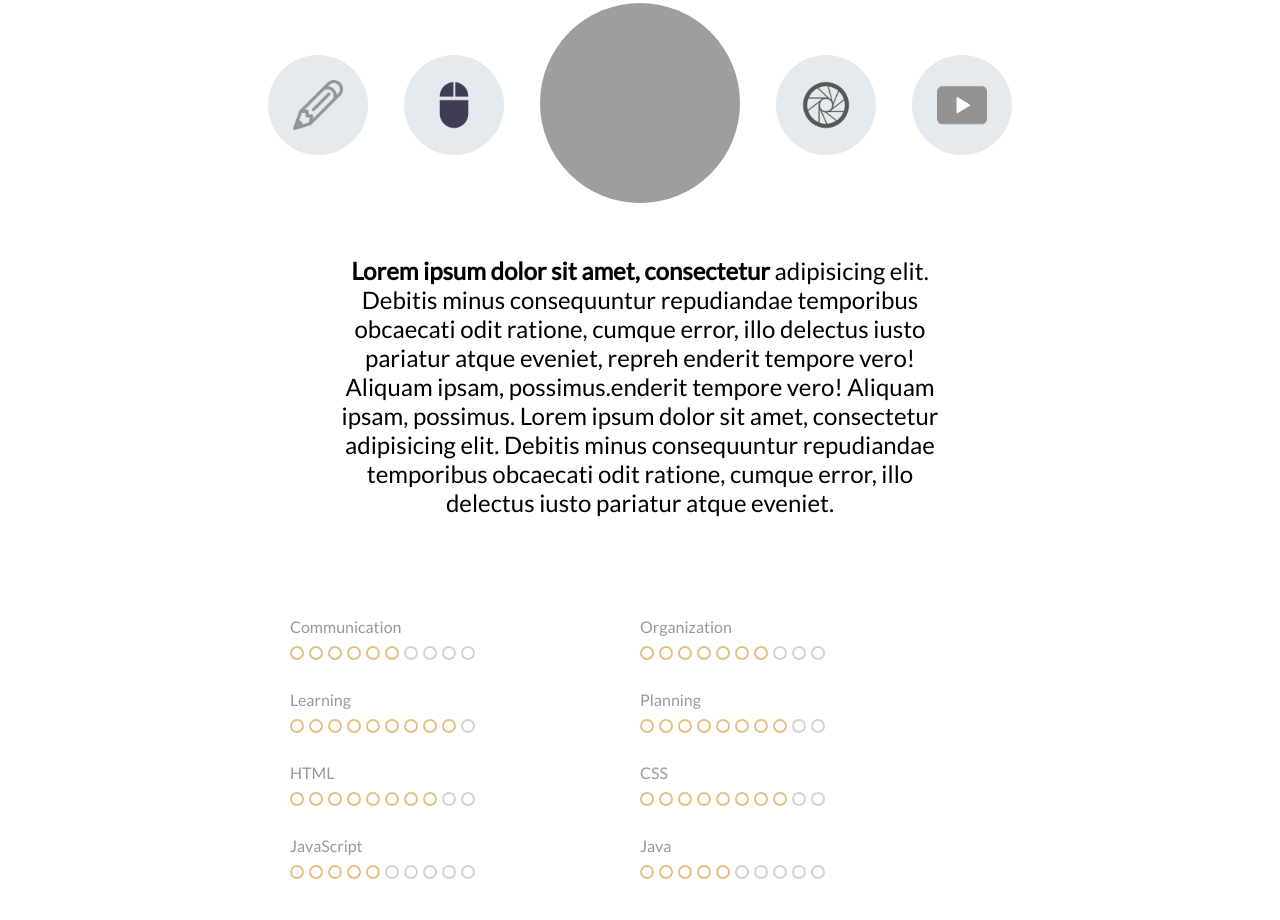
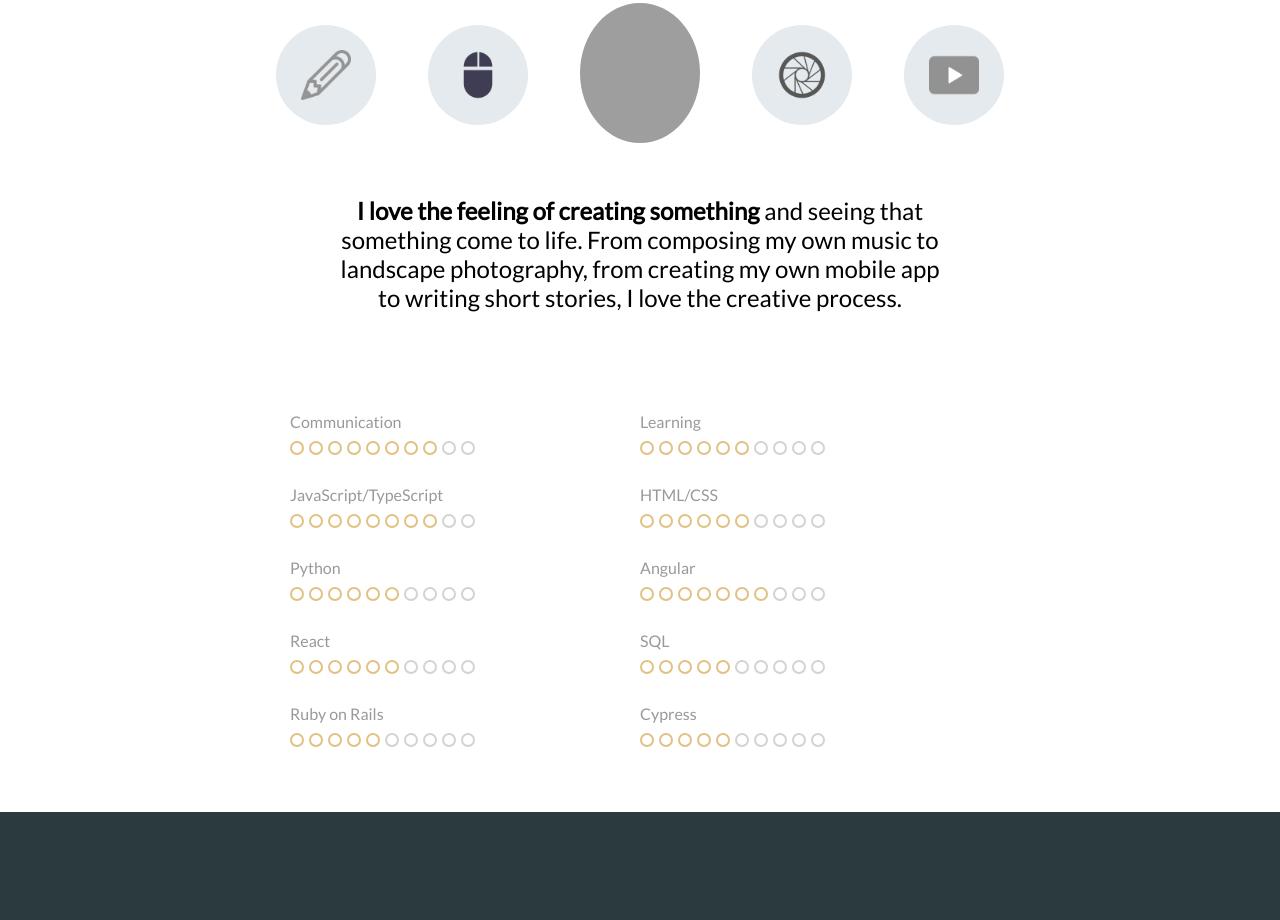
Before and after one commit to Ikemo4/Responsive-Portfolio, a plain HTML site: page index.html in a window 1280 px wide. Shown: the part 807-1727 px from the top of the page. Drawn offline with Linux system fonts and the light colour scheme; grey boxes are pictures that could not be loaded.

Commit message:
updated content and styling

```diff
--- a/app.js
+++ b/app.js
@@ -32,12 +32,10 @@ $(function () {
 /* ************************************************************************************************************** */
 var authorInfo = {
     name : 'Isaac Morris',
-    skills : ['Communication', 'Organization', 'Learning', 'Planning', 'HTML', 'CSS', 'JavaScript', 'Java'],
-    aboutAuthor : "<strong>Lorem ipsum dolor sit amet, consectetur</strong> adipisicing elit. Debitis minus"+
-                    "consequuntur repudiandae temporibus obcaecati odit ratione, cumque error, illo delectus" +
-                    "iusto pariatur atque eveniet, repreh enderit tempore vero! Aliquam ipsam, possimus.enderit" +
-                    "tempore vero! Aliquam ipsam, possimus. Lorem ipsum dolor sit amet, consectetur adipisicing" +
-                    "elit. Debitis minus consequuntur repudiandae temporibus obcaecati odit ratione,cumque error, illo delectus iusto pariatur atque eveniet"
+    skills : ['Communication', 'Learning', 'JavaScript/TypeScript', 'HTML/CSS', 'Python', 'Angular', 'React', 'SQL', 'Ruby on Rails', 'Cypress'],
+    aboutAuthor : "<strong>I love the feeling of creating something</strong> and seeing that something come to life. " +
+    "From composing my own music to landscape photography, from creating my own mobile app to writing " +
+    "short stories, I love the creative process."
 };
     // console.log(document.getElementsByClassName('skill'));
 
--- a/index.html
+++ b/index.html
@@ -19,7 +19,7 @@
             <a href="#home">Home</a>
             <a href="#about">About Me</a>
             <a href="#skills">Skills</a>
-            <a href="#work">Work</a>
+            <!-- <a href="#work">Work</a> -->
             <a href="#contact">Contact Me</a>
 
         </nav>
@@ -27,7 +27,7 @@
             <span class="" id="name"></span>
         </h1>
         <p>
-            thinker &#47;&#47; developer
+            developer &#47;&#47; creator
         </p>
     </header>
     <section >
@@ -45,14 +45,40 @@
         </div>
         <div class="blurb " id="blurb1">
             <p class="">
-                 <strong>Lorem ipsum dolor sit amet, consectetur</strong> adipisicing elit. Debitis minus consequuntur repudiandae
-                temporibus obcaecati odit ratione, cumque error, illo delectus iusto pariatur atque eveniet, repreh enderit
-                tempore vero! Aliquam ipsam, possimus.enderit tempore vero! Aliquam ipsam, possimus. Lorem ipsum dolor sit
-                amet, consectetur adipisicing elit. Debitis minus consequuntur repudiandae temporibus obcaecati odit ratione,
-                cumque error, illo delectus iusto pariatur atque eveniet.
+                 <strong>I love the feeling of creating something</strong> and seeing that something come to life.
+                 From composing my own music to landscape photography, from creating my own mobile app to writing
+                 short stories, I love the creative process.
             </p>
         </div>
         <div class="skill-lookup " id="skills">
+            <div class="skill-unit clearfix ">
+                <div class="skill-lable skill"></div>
+                <div class="skill-icons skill-9">
+                    <span></span><span></span><span></span><span></span><span></span>
+                    <span></span><span></span><span></span><span></span><span></span>
+                </div>
+            </div>
+            <div class="skill-unit clearfix ">
+                <div class="skill-lable skill"></div>
+                <div class="skill-icons skill-7">
+                    <span></span><span></span><span></span><span></span><span></span>
+                    <span></span><span></span><span></span><span></span><span></span>
+                </div>
+            </div>
+            <div class="skill-unit clearfix ">
+                <div class="skill-lable skill"></div>
+                <div class="skill-icons skill-9">
+                    <span></span><span></span><span></span><span></span><span></span>
+                    <span></span><span></span><span></span><span></span><span></span>
+                </div>
+            </div>
+            <div class="skill-unit clearfix ">
+                <div class="skill-lable skill"></div>
+                <div class="skill-icons skill-7">
+                    <span></span><span></span><span></span><span></span><span></span>
+                    <span></span><span></span><span></span><span></span><span></span>
+                </div>
+            </div>
             <div class="skill-unit clearfix ">
                 <div class="skill-lable skill"></div>
                 <div class="skill-icons skill-7">
@@ -69,28 +95,7 @@
             </div>
             <div class="skill-unit clearfix ">
                 <div class="skill-lable skill"></div>
-                <div class="skill-icons skill-10">
-                    <span></span><span></span><span></span><span></span><span></span>
-                    <span></span><span></span><span></span><span></span><span></span>
-                </div>
-            </div>
-            <div class="skill-unit clearfix ">
-                <div class="skill-lable skill"></div>
-                <div class="skill-icons skill-9">
-                    <span></span><span></span><span></span><span></span><span></span>
-                    <span></span><span></span><span></span><span></span><span></span>
-                </div>
-            </div>
-            <div class="skill-unit clearfix ">
-                <div class="skill-lable skill"></div>
-                <div class="skill-icons skill-9">
-                    <span></span><span></span><span></span><span></span><span></span>
-                    <span></span><span></span><span></span><span></span><span></span>
-                </div>
-            </div>
-            <div class="skill-unit clearfix ">
-                <div class="skill-lable skill"></div>
-                <div class="skill-icons skill-9">
+                <div class="skill-icons skill-7">
                     <span></span><span></span><span></span><span></span><span></span>
                     <span></span><span></span><span></span><span></span><span></span>
                 </div>
@@ -101,7 +106,7 @@
                     <span></span><span></span><span></span><span></span><span></span>
                     <span></span><span></span><span></span><span></span><span></span>
                 </div>
-              </div>
+            </div>
             <div class="skill-unit clearfix ">
                 <div class="skill-lable skill"></div>
                 <div class="skill-icons skill-6">
@@ -109,11 +114,15 @@
                     <span></span><span></span><span></span><span></span><span></span>
                 </div>
             </div>
-        </div>
-    </section>
-    <section class="alt-section opacity" id="work">
-        <h3 id="#work" class="small-bold">Work</h3>
-        <div class="thumb-container clearfix">
+            <div class="skill-unit clearfix ">
+                <div class="skill-lable skill"></div>
+                <div class="skill-icons skill-6">
+                    <span></span><span></span><span></span><span></span><span></span>
+                    <span></span><span></span><span></span><span></span><span></span>
+                </div>
+            </div>
+        <!-- <h3 id="#work" class="small-bold">Work</h3> -->
+        <!-- <div class="thumb-container clearfix">
             <a href="https://github.com/Aashir1/Electricity-Bill" target="_blank" class="thumb-unit">
                 <div class="thumb-overlay">
                     <strong>Electricity Bill</strong>
@@ -171,44 +180,18 @@
                 </div>
             </a>
 
-        </div>
+        </div> -->
     </section>
     <footer id="contact">
-        <!-- <div class="Wrapper">
-            <div class="icon-wrap">
-                <span><img src="images/icon.png" alt="icon" width="50px" /></span>
-            </div>
-            <div class="content-wrap">
-                <nav class=" footer-bar">
-                    <a href="#">Home</a>
-                    <a href="#">About us</a>
-                    <a href="#">Contact us</a>
-                    <a href="#">Address</a>
-                </nav>
-                <br />
-                <br /> Copyright Reserve 2024
-            </div>
-        </div> -->
+        </div>
 
         <div class="whole-wrapper">
             <div class="content">
                 <p>Handmade by me &#169; 2024</p>
-                <a href="https://www.linkedin.com/in/aashir-khan-bb8315139/" class="icons" target="_blank"><i class="fa fa-linkedin" aria-hidden="true"></i></a>
-                <a href="https://github.com/Aashir1" class="icons" target="_blank"><i class="fa fa-github" aria-hidden="true"></i></a>
-                <a href="https://www.facebook.com/iaashirkhan" class="icons" target="_blank"><i class="fa fa-facebook" aria-hidden="true"></i></a>
-                <a href="https://plus.google.com/111491739443913040629" class="icons" target="_blank"><i class="fa fa-google-plus" aria-hidden="true"></i></a>
-                <a href="https://twitter.com/iAashirKhan" class="icons" target="_blank"><i class="fa fa-twitter" aria-hidden="true"></i></a>
+                <a href="https://www.linkedin.com/in/morris-isaac/" class="icons" target="_blank"><i class="fa fa-linkedin" aria-hidden="true"></i></a>
+                <a href="https://github.com/Ikemo4" class="icons" target="_blank"><i class="fa fa-github" aria-hidden="true"></i></a>
             </div>
         </div>
-
-
-
-
-
-
-
-
-
     </footer>
 
     <script src="jquery.js.js"></script>
--- a/style.css
+++ b/style.css
@@ -152,8 +152,8 @@ h3{
 }
 .face-img>img{
 
-    width: 200px;
-    height: 200px;
+    width: 120px;
+    height: 140px;
     border-radius: 50%;
 
 }
```
